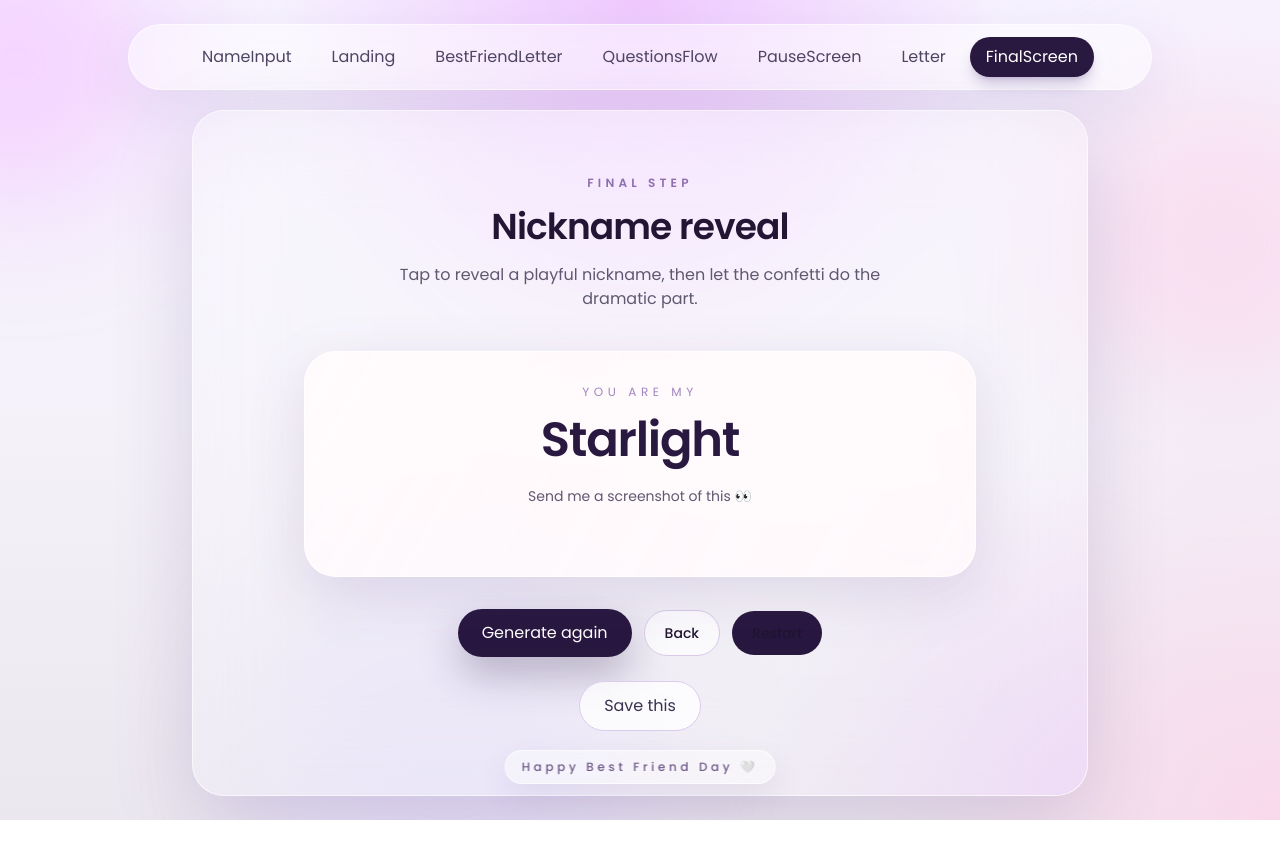
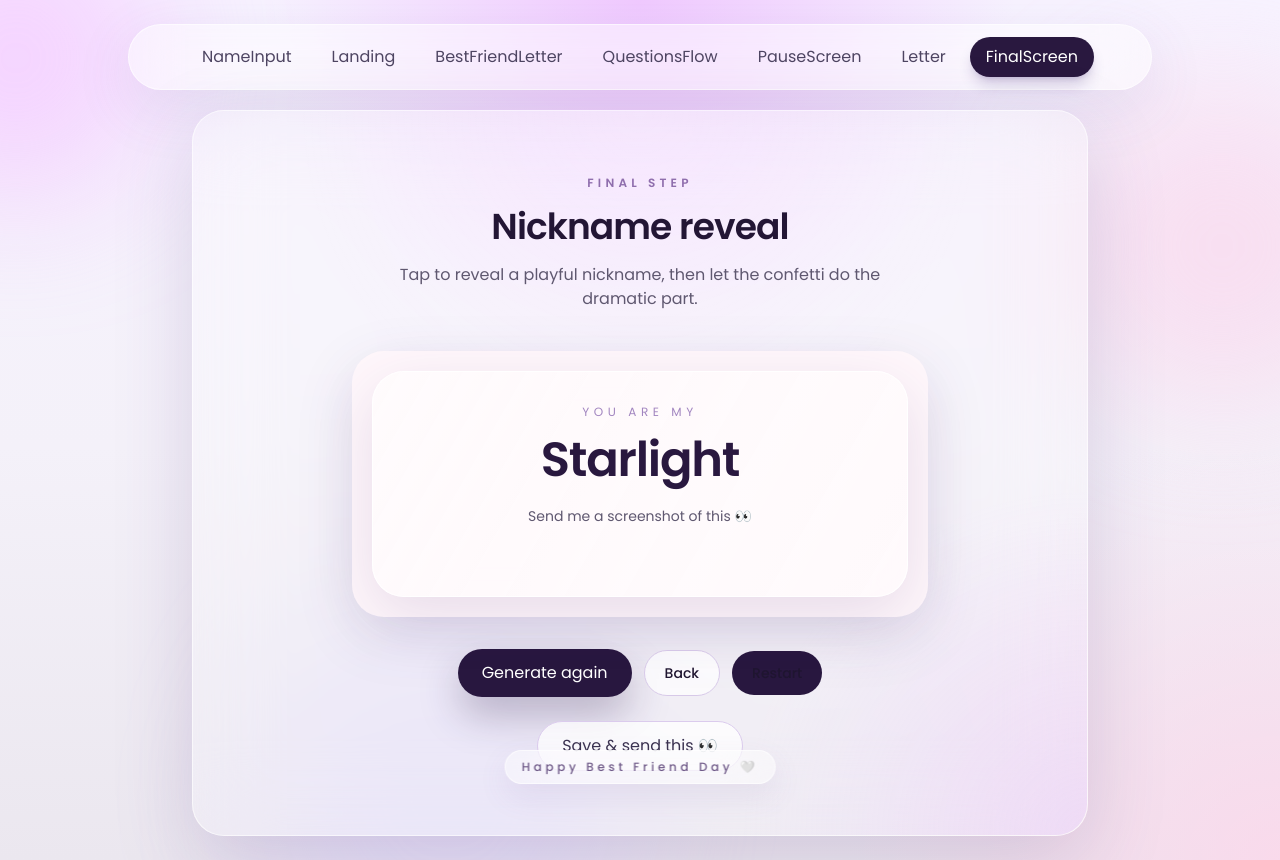
Before and after one commit to sarthaksinghaniya/bestfriend_day, a React (Vite) app: page /final in a window 1280 px wide. Both pictures are taken after a click on the button "Reveal your nickname". Before the commit the page ends 820 px from the top, so only its background shows below. Built offline with nearby package versions, Linux system fonts and the light colour scheme.

Commit message:
Capture final reveal summary together

```diff
--- a/src/pages/NicknameReveal.jsx
+++ b/src/pages/NicknameReveal.jsx
@@ -87,7 +87,12 @@ export default function NicknameReveal() {
         scale: Math.min(window.devicePixelRatio || 1, 2),
         useCORS: true,
         onclone: (document) => {
+          const container = document.querySelector('[data-capture-container="true"]');
           const target = document.querySelector('[data-capture-card="true"]');
+
+          if (container) {
+            container.style.boxShadow = '0 0 0 1px rgba(255, 255, 255, 0.95), 0 18px 60px rgba(86, 58, 126, 0.12)';
+          }
 
           if (target) {
             target.style.boxShadow = '0 0 0 2px rgba(255, 255, 255, 0.92), 0 18px 60px rgba(86, 58, 126, 0.14)';
@@ -159,8 +164,12 @@ export default function NicknameReveal() {
 
         <div
           ref={captureRef}
+          data-capture-container="true"
+          className="mx-auto mt-10 max-w-xl rounded-[2rem] bg-[#fff7fb] p-4 shadow-[0_18px_60px_rgba(86,58,126,0.12)] sm:p-5"
+        >
+          <div
             data-capture-card="true"
-          className="relative mx-auto mt-10 overflow-hidden rounded-[2rem] border border-white/85 bg-[#fffafc]/90 p-6 shadow-[0_18px_60px_rgba(86,58,126,0.14)] backdrop-blur-2xl sm:p-8"
+            className="relative overflow-hidden rounded-[2rem] border border-white/85 bg-[#fffafc]/90 p-6 shadow-[0_18px_60px_rgba(86,58,126,0.14)] backdrop-blur-2xl sm:p-8"
           >
             <div className="absolute inset-0 bg-[linear-gradient(120deg,rgba(255,255,255,0.42),transparent_35%,rgba(255,255,255,0.16)_60%,transparent)] opacity-70" />
 
@@ -209,7 +218,7 @@ export default function NicknameReveal() {
                 animate={{ opacity: 1, y: 0 }}
                 exit={{ opacity: 0, y: 10 }}
                 transition={{ duration: 0.55, ease: 'easeOut', delay: 0.1 }}
-              className="mx-auto mt-8 max-w-xl rounded-[1.5rem] border border-white/80 bg-white/55 p-5 text-left shadow-[0_16px_50px_rgba(86,58,126,0.12)] backdrop-blur-xl sm:p-6"
+                className="mt-5 rounded-[1.5rem] border border-white/80 bg-white/70 p-5 text-left shadow-[0_16px_50px_rgba(86,58,126,0.12)] backdrop-blur-xl sm:p-6"
               >
                 <h2 className="text-center text-2xl font-semibold tracking-tight text-[#29183f] sm:text-3xl">
                   Can I see this again…?
@@ -233,6 +242,7 @@ export default function NicknameReveal() {
               </motion.div>
             ) : null}
           </AnimatePresence>
+        </div>
 
         <div className="mt-8 flex flex-col items-center justify-center gap-3 sm:flex-row">
           {!hasRevealed ? (
@@ -269,7 +279,7 @@ export default function NicknameReveal() {
               disabled={isCapturing}
               className="inline-flex items-center justify-center rounded-full border border-[#dbcbed] bg-white/75 px-6 py-3 text-sm font-medium text-[#3a3250] transition hover:-translate-y-0.5 hover:bg-white disabled:cursor-wait disabled:opacity-60"
             >
-              {isCapturing ? 'Saving...' : 'Save this'}
+              {isCapturing ? 'Saving...' : 'Save & send this 👀'}
             </button>
           </div>
         ) : null}
```
Lines whose indentation alone changed are shown as unchanged.
